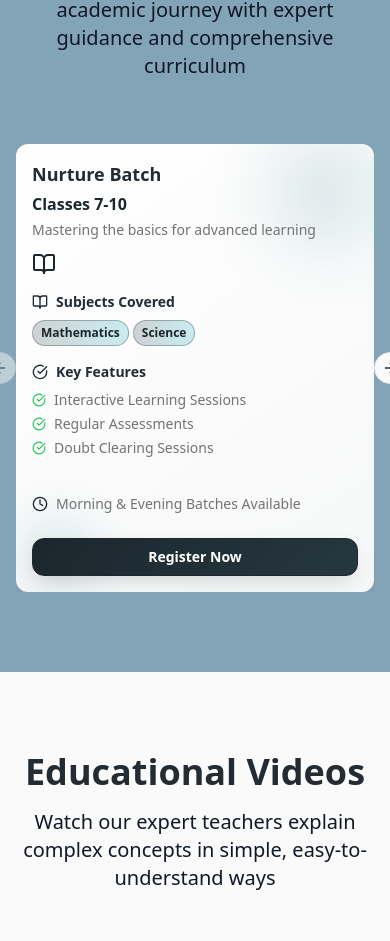
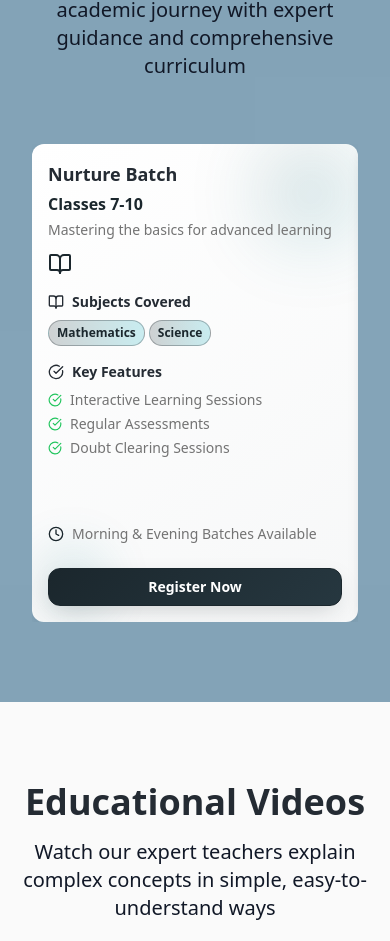
Before and after one commit to Janvi1205/omega-Classes, a React (Vite) app: page / in a window 390 px wide. Shown: the part 1194-2135 px from the top of the page. Built offline with nearby package versions, Linux system fonts and the light colour scheme.

Commit message:
Make carousel responsive
Adjust carousel to remove side whitespace and disable arrows on mobile, enabling swipe animations.

```diff
--- a/src/components/Batches.tsx
+++ b/src/components/Batches.tsx
@@ -77,10 +77,10 @@ const Batches = ({ onRegisterClick }: BatchesProps) => {
           </p>
         </motion.div>
 
-        <Carousel className="w-full max-w-7xl mx-auto">
-          <CarouselContent className="-ml-1 sm:-ml-2 md:-ml-4">
+        <Carousel className="w-full mx-auto px-4 sm:px-0">
+          <CarouselContent className="ml-0 sm:-ml-2 md:-ml-4">
             {batches.map((batch, index) => (
-              <CarouselItem key={batch.id} className="pl-1 sm:pl-2 md:pl-4 basis-full sm:basis-1/2 lg:basis-1/3 xl:basis-1/2">
+              <CarouselItem key={batch.id} className="pl-0 sm:pl-2 md:pl-4 basis-full sm:basis-1/2 lg:basis-1/3 xl:basis-1/2">
                 <motion.div
                   initial={{ opacity: 0, y: 100 }}
                   animate={isInView ? { opacity: 1, y: 0 } : {}}
@@ -164,8 +164,8 @@ const Batches = ({ onRegisterClick }: BatchesProps) => {
               </CarouselItem>
             ))}
           </CarouselContent>
-          <CarouselPrevious className="-left-8 sm:-left-10 lg:-left-12 xl:-left-16 h-8 w-8 sm:h-10 sm:w-10" />
-          <CarouselNext className="-right-8 sm:-right-10 lg:-right-12 xl:-right-16 h-8 w-8 sm:h-10 sm:w-10" />
+          <CarouselPrevious className="hidden sm:flex -left-8 sm:-left-10 lg:-left-12 xl:-left-16 h-8 w-8 sm:h-10 sm:w-10" />
+          <CarouselNext className="hidden sm:flex -right-8 sm:-right-10 lg:-left-12 xl:-right-16 h-8 w-8 sm:h-10 sm:w-10" />
         </Carousel>
       </div>
     </section>
```
